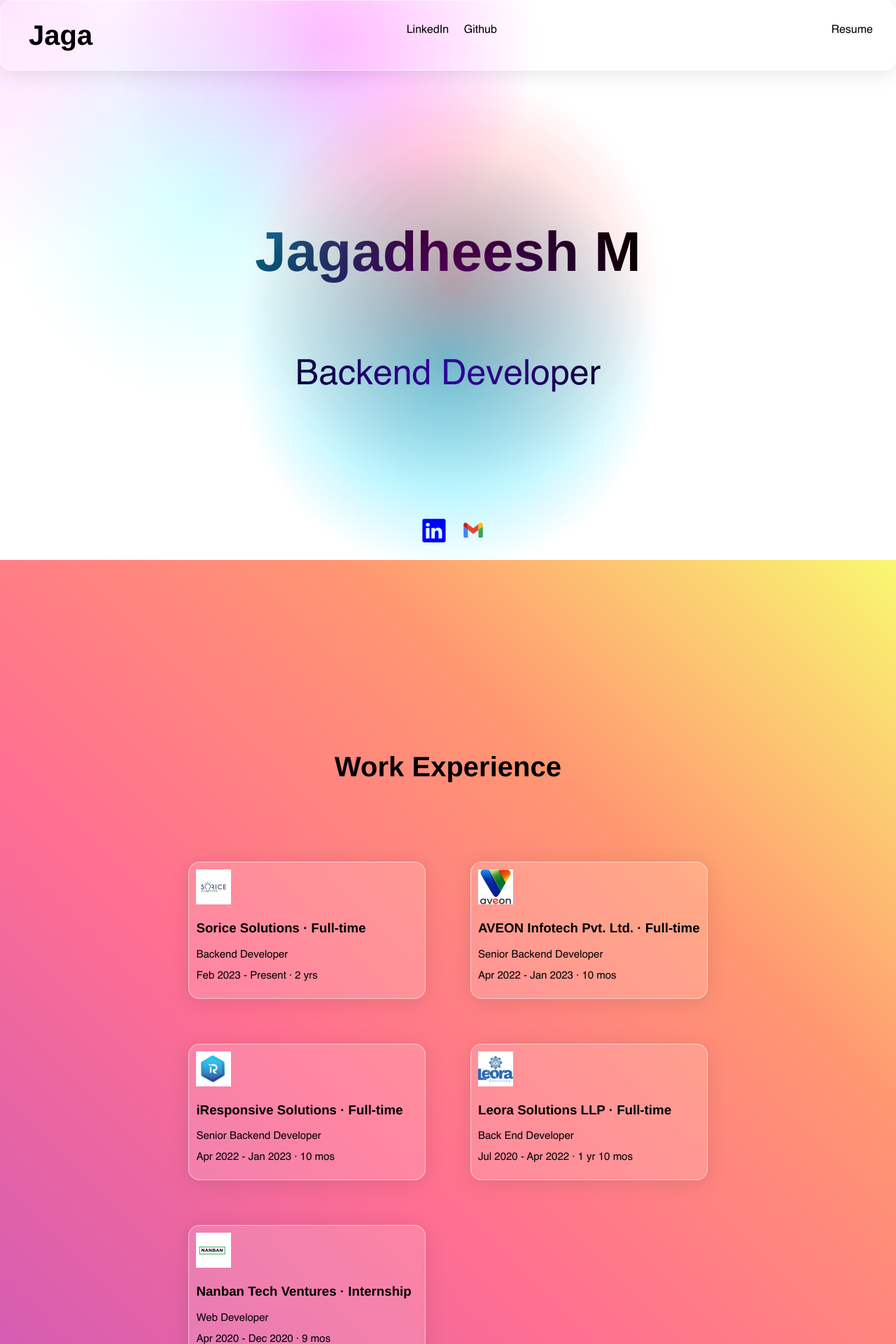
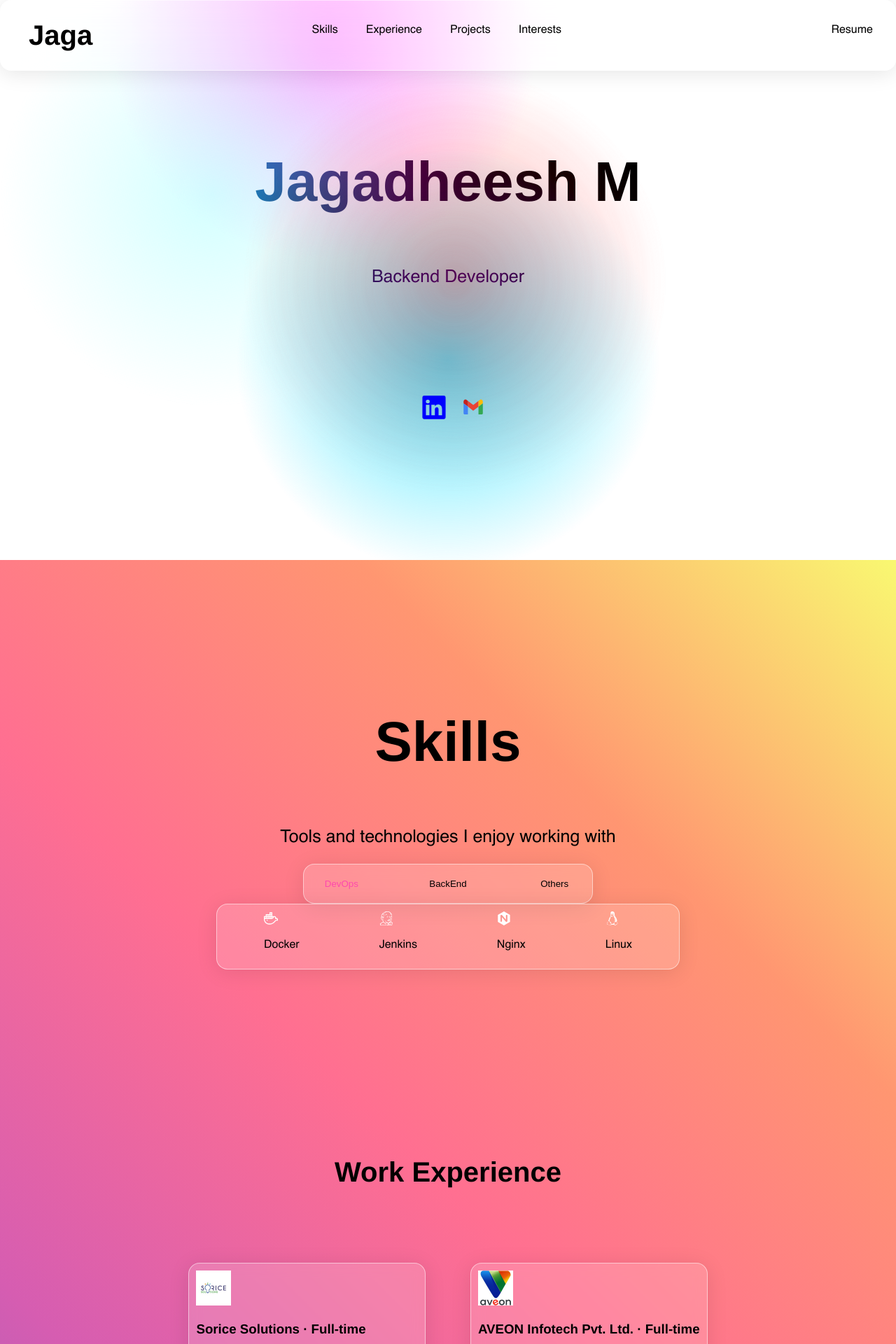
Before and after one commit to yashvardhan3105/jagaPortfolio, a React (Create React App) app: page / in a window 1280 px wide. Shown: the top 1920 px of the page at 70% size. Built offline with nearby package versions, Linux system fonts and the light colour scheme.

Commit message:
fixed the navbar

```diff
--- a/src/App.css
+++ b/src/App.css
@@ -1,14 +1,12 @@
-.main {
-  background: linear-gradient(
-    45deg,
-    #87b4ee 0%,
-    #87b4ee 25%,
-    #ff6f91 50%,
-    #ff9671 75%,
-    #f9f871 100%
-  );
-  background-repeat: no-repeat;
-  position: relative;
+.sticky-wrapper {
+  position: sticky;
+  top: 0;
+  z-index: 1000;
+}
+
+.navbar {
+  position: absolute;
+  width: 100%;
 }
 
 .body_container {
@@ -25,68 +23,19 @@
   position: relative;
 }
 
-.absolute {
-  position: absolute;
-  top: 50px !important;
-  inset: 0;
-  justify-content: center;
-  display: inline-flex;
-  flex-direction: row;
-}
-
-.justify-center {
-  justify-content: center;
-}
-
-.bg-shape1 {
-  width: 400px;
-  height: 400px;
-  border-radius: 9999px;
-  position: relative;
-  animation: one 10s infinite;
-}
-
-.bg-shape2 {
-  width: 300px;
-  height: 300px;
-  border-radius: 9999px;
-  position: relative;
-  animation: two 10s infinite;
-}
-
-.opacity-50 {
-  opacity: 0.5;
-}
-
-.bg-blur {
-  filter: blur(90px);
-}
-
-.bg-primary {
-  background: linear-gradient(45deg, pink 0%, orange 75%, pink 100%);
-}
-
-.bg-teal {
-  background: linear-gradient(45deg, yellow 25%, green 50%, orange 75%);
-}
-
-.bg-purple {
-  background-color: rgb(140, 0, 137);
-}
-
 .header_container {
   display: flex;
-  position: sticky;
   top: 0;
   justify-content: space-between;
   align-items: flex-start;
   background: rgba(255, 255, 255, 0.16);
   border-radius: 16px;
   box-shadow: 0 4px 30px rgba(0, 0, 0, 0.1);
-  backdrop-filter: blur(9.1px);
+  backdrop-filter: blur(30px);
   -webkit-backdrop-filter: blur(9.1px);
   border: 1px solid rgba(255, 255, 255, 0.513);
-  z-index: 1;
+  z-index: 80;
+  filter: url(#goo);
 }
 
 .header_container a {
@@ -106,6 +55,11 @@
   cursor: pointer;
 }
 
+.header_container span {
+  padding-right: 20px;
+  padding-left: 20px;
+}
+
 .body_about {
   padding-top: 10em;
   display: flex;
@@ -119,10 +73,6 @@
 
 .body_about h1 {
   font-size: 80px !important;
-}
-
-.header_svglogo span {
-  padding: 0 10%;
 }
 
 .header_svglogo a {
@@ -140,6 +90,10 @@
   display: flex;
   flex-direction: column;
   align-items: center;
+}
+
+.body_workexperience h1 {
+  font-size: 40px !important;
 }
 
 .body_workexp_grid {
@@ -206,6 +160,10 @@
   background-color: rgba(85, 85, 85, 0.106);
   transition: 0.4s;
   color: rgba(255, 105, 187, 0.676);
+}
+
+.body_about p {
+  font-size: 25px;
 }
 
 .active {
@@ -478,3 +436,15 @@
 
   opacity: 0.7;
 }
+
+.section {
+  position: relative;
+}
+
+.section::before {
+  content: "";
+  display: block;
+  height: 20px;
+  margin-top: -20px;
+  visibility: hidden;
+}
--- a/src/App.js
+++ b/src/App.js
@@ -76,9 +76,39 @@ export default function App() {
 
   return (
     <div className="container">
+      <div className="sticky-wrapper">
+        <Navbar />
+      </div>
       <Header />
       <Body />
       <Footer />
+    </div>
+  );
+}
+
+function Navbar() {
+  return (
+    <div className="navbar">
+      <div className="header_container">
+        <h1>Jaga</h1>
+        <div className="header_svglogo">
+          <span>
+            <a href="#skills">Skills</a>
+          </span>
+          <span>
+            <a href="#experience">Experience</a>
+          </span>
+          <span>
+            <a href="#projects">Projects</a>
+          </span>
+          <span>
+            <a href="#interests">Interests</a>
+          </span>
+        </div>
+        <div>
+          <a href="https://drive.google.com">Resume</a>
+        </div>
+      </div>
     </div>
   );
 }
@@ -92,34 +122,7 @@ function Header() {
         <div className="g2"></div>
         <div className="g3"></div>
         <div className="g4"></div>
-        <div className="g5"></div>
-        <div className="interactive"></div>
-        <div className="header_container">
-          <h1>Jaga</h1>
-          <div className="header_svglogo">
-            <span>
-              <a
-                rel="noreferrer"
-                target="_blank"
-                href="https://www.linkedin.com/in/jaga-live/"
-              >
-                LinkedIn
-              </a>
-            </span>
-            <span>
-              <a
-                rel="noreferrer"
-                target="_blank"
-                href="https://github.com/jaga-live"
-              >
-                Github
-              </a>
-            </span>
-          </div>
-          <div>
-            <a href="https://drive.google.com">Resume</a>
-          </div>
-        </div>
+
         <div className="body_about">
           <h1>Jagadheesh M</h1>
           <p>Backend Developer</p>
@@ -191,43 +194,8 @@ function Header() {
 function Body() {
   const [isOpen, setIsOpen] = useState("DevOps");
   return (
-    <div className="body_container">
-      <div className="body_workexperience">
-        <h2>Work Experience</h2>
-        <div className="body_workexp_grid">
-          <div className="sorice blur-animation text-blur">
-            <img alt="Sorice Logo" src={SoriceLogo} width={50} />
-            <h3>Sorice Solutions · Full-time</h3>
-            <p>Backend Developer</p>
-            <p>Feb 2023 - Present · 2 yrs</p>
-          </div>
-          <div className="aveon blur-animation text-blur">
-            <img alt="Aveon Logo" src={AveonLogo} width={50} />
-            <h3>AVEON Infotech Pvt. Ltd. · Full-time</h3>
-            <p>Senior Backend Developer</p>
-            <p>Apr 2022 - Jan 2023 · 10 mos</p>
-          </div>
-          <div className="iresponsive blur-animation text-blur">
-            <img alt="iResponsive Logo" src={ResponsiveLogo} width={50} />
-            <h3>iResponsive Solutions · Full-time</h3>
-            <p>Senior Backend Developer</p>
-            <p>Apr 2022 - Jan 2023 · 10 mos</p>
-          </div>
-          <div className="leora blur-animation text-blur">
-            <img alt="Leora Logo" src={LeoraLogo} width={50} />
-            <h3>Leora Solutions LLP · Full-time</h3>
-            <p>Back End Developer</p>
-            <p>Jul 2020 - Apr 2022 · 1 yr 10 mos</p>
-          </div>
-          <div className="nanban blur-animation text-blur">
-            <img alt="Nanban Logo" src={NanbanLogo} width={50} />
-            <h3>Nanban Tech Ventures · Internship</h3>
-            <p>Web Developer</p>
-            <p>Apr 2020 - Dec 2020 · 9 mos</p>
-          </div>
-        </div>
-      </div>
-      <div className="body_about">
+    <div className="body_container ">
+      <div id="skills" className="body_about section">
         <h1>Skills</h1>
         <p>Tools and technologies I enjoy working with</p>
       </div>
@@ -443,6 +411,41 @@ function Body() {
             </div>
           )}
         </div>
+        <div id="experience" className="body_workexperience section">
+          <h1>Work Experience</h1>
+          <div className="body_workexp_grid">
+            <div className="sorice blur-animation text-blur">
+              <img alt="Sorice Logo" src={SoriceLogo} width={50} />
+              <h3>Sorice Solutions · Full-time</h3>
+              <p>Backend Developer</p>
+              <p>Feb 2023 - Present · 2 yrs</p>
+            </div>
+            <div className="aveon blur-animation text-blur">
+              <img alt="Aveon Logo" src={AveonLogo} width={50} />
+              <h3>AVEON Infotech Pvt. Ltd. · Full-time</h3>
+              <p>Senior Backend Developer</p>
+              <p>Apr 2022 - Jan 2023 · 10 mos</p>
+            </div>
+            <div className="iresponsive blur-animation text-blur">
+              <img alt="iResponsive Logo" src={ResponsiveLogo} width={50} />
+              <h3>iResponsive Solutions · Full-time</h3>
+              <p>Senior Backend Developer</p>
+              <p>Apr 2022 - Jan 2023 · 10 mos</p>
+            </div>
+            <div className="leora blur-animation text-blur">
+              <img alt="Leora Logo" src={LeoraLogo} width={50} />
+              <h3>Leora Solutions LLP · Full-time</h3>
+              <p>Back End Developer</p>
+              <p>Jul 2020 - Apr 2022 · 1 yr 10 mos</p>
+            </div>
+            <div className="nanban blur-animation text-blur">
+              <img alt="Nanban Logo" src={NanbanLogo} width={50} />
+              <h3>Nanban Tech Ventures · Internship</h3>
+              <p>Web Developer</p>
+              <p>Apr 2020 - Dec 2020 · 9 mos</p>
+            </div>
+          </div>
+        </div>
       </div>
     </div>
   );
--- a/src/index.css
+++ b/src/index.css
@@ -34,6 +34,7 @@ body {
   --color-interactive: 140, 100, 255;
   --circle-size: 80%;
   --blending: hard-light;
+  scroll-behavior: smooth;
 }
 
 .main {
```
